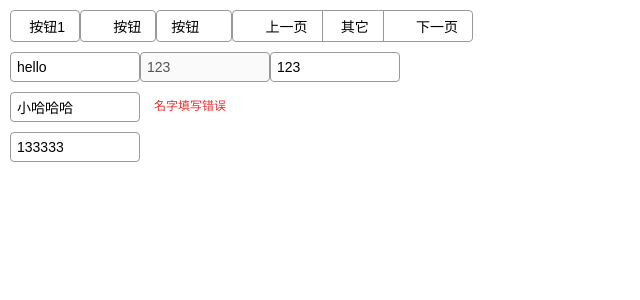
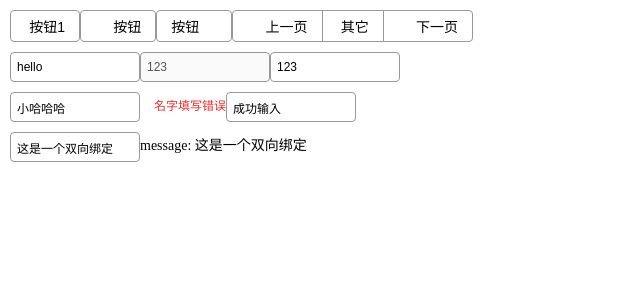
Before and after one commit to YukiGuo/kakaUI, a Vue app: page / in a window 1280 px wide. Shown: the top 300 px of the page, without its empty margins (0-640 px from the left). Built offline with nearby package versions, Linux system fonts and the light colour scheme.

Commit message:
完成Input组件

```diff
--- a/src/app.vue
+++ b/src/app.vue
@@ -12,15 +12,17 @@
             </k-button-group>
         </div>
         <div class="box">
-            <k-input value="hello"></k-input>
-            <k-input value="123" disabled ></k-input>
-            <k-input value="123" readonly ></k-input>
+            <k-input value="hello"> </k-input>
+            <k-input value="123" disabled > </k-input>
+            <k-input value="123" readonly > </k-input>
         </div>
         <div class="box">
-            <k-input value="小哈哈哈" error="名字填写错误"/>
+            <k-input value="小哈哈哈" error="名字填写错误"> </k-input>
+            <k-input :value="value" value="成功输入" success/>
         </div>
         <div class="box">
-            <k-input :value="value" value="133333" success/>
+            <k-input v-model="message"> </k-input>
+            <span>message: {{message}}</span>
         </div>
     </div>
 </template>
@@ -32,6 +34,12 @@
                 loading1: false,
                 loading2: false,
                 value: '',
+                message:'这是一个双向绑定'
+            }
+        },
+        methods:{
+            a(e){
+                console.log(e)
             }
         }
     }
--- a/src/input/KInput.vue
+++ b/src/input/KInput.vue
@@ -2,7 +2,10 @@
 <div class="wrapper">
     <input type="text"
            :value="value" class="k-input"
-           @input="$emit('valueChange',value)"
+           @change="$emit('change',$event)"
+           @focus="$emit('focus',$event)"
+           @blur="$emit('blur',$event)"
+           @input="$emit('input',$event.target.value)"
            :disabled="disabled"
            :readonly="readonly"
     />
@@ -45,6 +48,7 @@
 <style lang='scss' scoped>
 .wrapper{
         display: inline-block;
+    font-size: 12px;
         .k-input {
                 vertical-align: middle;
                 width: 130px;
@@ -62,12 +66,14 @@
         }
     .icon-error{
         fill:#EE2C2C;
+        font-size:14px;
     }
     .error-massage{
         color:#EE2C2C;
         font-size:12px;
     }
     .icon-success{
+        font-size:14px;
       fill:#2E8B57;
     }
 }
```
